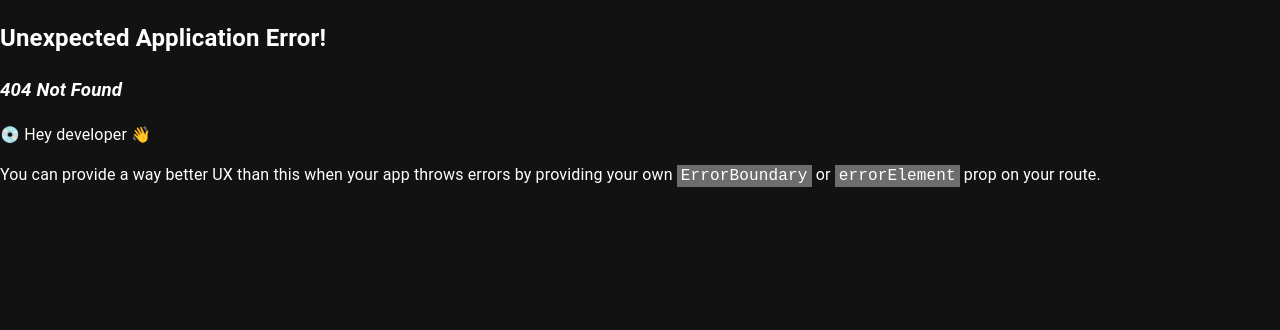
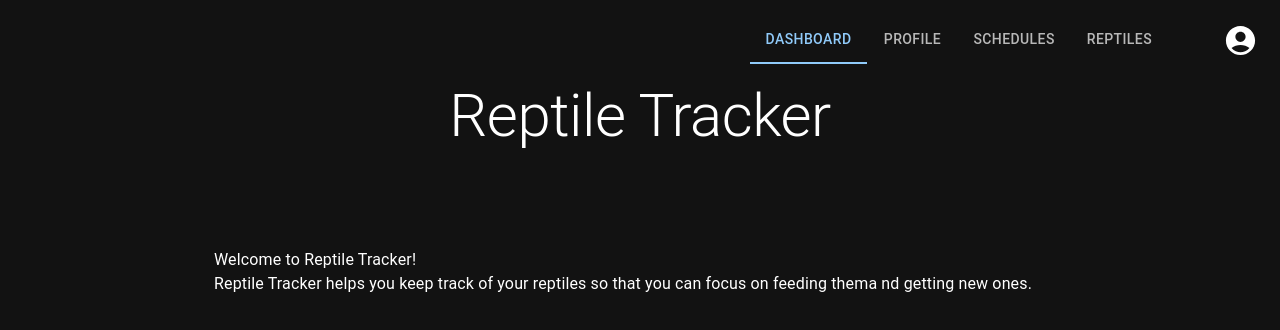
Before and after one commit to MaxEdwards20/ReptileTrackerFrontend, a React (Vite) app: page /home in a window 1280 px wide. Before the commit this address had no page. Shown: the top 330 px of the page. Built offline with nearby package versions, Linux system fonts and the light colour scheme.

Commit message:
tabbed out pages and matched requirements for home, login, and signup pages

```diff
--- a/src/components/NavigationTabs.tsx
+++ b/src/components/NavigationTabs.tsx
@@ -8,12 +8,13 @@ function findIndex(path: string) {
   return index;
 }
 
-type TabPaths = "/" | "/schedules" | "/profile";
+type TabPaths = "/" | "/schedules" | "/profile" | "/reptiles";
 
 const tabPathInfo: Record<TabPaths, string> = {
   "/": "Dashboard",
   "/profile": "Profile",
   "/schedules": "Schedules",
+  "/reptiles": "Reptiles",
 };
 
 export const NavigationTabs: FC = () => {
--- a/src/components/UserIcon.tsx
+++ b/src/components/UserIcon.tsx
@@ -1,6 +1,6 @@
 import Rect, { FC, useState } from "react";
 import AccountCircleIcon from "@mui/icons-material/AccountCircle";
-import { Button, IconButton, Popover } from "@mui/material";
+import { Button, IconButton, Popover, Stack } from "@mui/material";
 import { useNavigate } from "react-router-dom";
 
 export const UserIcon: FC = () => {
@@ -11,6 +11,11 @@ export const UserIcon: FC = () => {
   const navigateToLogin = () => {
     onClose();
     navigation("/sign-in");
+  };
+
+  const navigateToSignup = () => {
+    onClose();
+    navigation("/create-account");
   };
 
   const onClose = () => setAnchorEl(null);
@@ -33,9 +38,14 @@ export const UserIcon: FC = () => {
           horizontal: "left",
         }}
       >
-        <Button sx={{ p: 2 }} variant="text" onClick={navigateToLogin}>
-          Sign In
-        </Button>
+        <Stack>
+          <Button sx={{ p: 2 }} variant="text" onClick={navigateToLogin}>
+            Sign In
+          </Button>
+          <Button sx={{ p: 2 }} variant="text" onClick={navigateToSignup}>
+            Create Account
+          </Button>
+        </Stack>
       </Popover>
     </>
   );
--- /dev/null
+++ b/src/context/AuthContext.ts
@@ -0,0 +1,3 @@
+import { useContext, createContext } from "react";
+
+const AuthContext = createContext({});
--- a/src/pages/CreateAccount.tsx
+++ b/src/pages/CreateAccount.tsx
@@ -44,7 +44,7 @@ export const CreateAccount: FC = () => {
     };
     let res = createAccount();
     console.log(res);
-    return navigate("/home");
+    return navigate("/profile");
   };
 
   const switchToLogin = () => navigate("/sign-in");
--- /dev/null
+++ b/src/pages/DashboardPage.tsx
@@ -0,0 +1,5 @@
+import { FC } from "react";
+
+export const DashboardPage: FC = () => {
+  return <div>Dashboard</div>;
+};
--- a/src/pages/WelcomePage.tsx
+++ b/src/pages/HomePage.tsx
@@ -1,15 +1,16 @@
 import { Container, Typography } from "@mui/material";
 import React, { FC } from "react";
 
-export const WelcomePage: FC = () => {
+export const HomePage: FC = () => {
   return (
     <Container maxWidth="md">
       <Typography>Welcome to Reptile Tracker!</Typography>
       <Typography>
-        Reptile Tracker helps you keep track of your reptiles
+        Reptile Tracker helps you keep track of your reptiles so that you can
+        focus on feeding thema nd getting new ones.
       </Typography>
     </Container>
   );
 };
 
-export default WelcomePage;
+export default HomePage;
--- /dev/null
+++ b/src/pages/ReptilePage.tsx
@@ -0,0 +1,10 @@
+import { Container } from "@mui/material";
+import { FC } from "react";
+
+export const ReptilePage: FC = () => {
+  return (
+    <Container>
+      <h1>Reptile Page</h1>
+    </Container>
+  );
+};
```
Also changed, not shown: src/App.tsx (+9 -4 lines).
